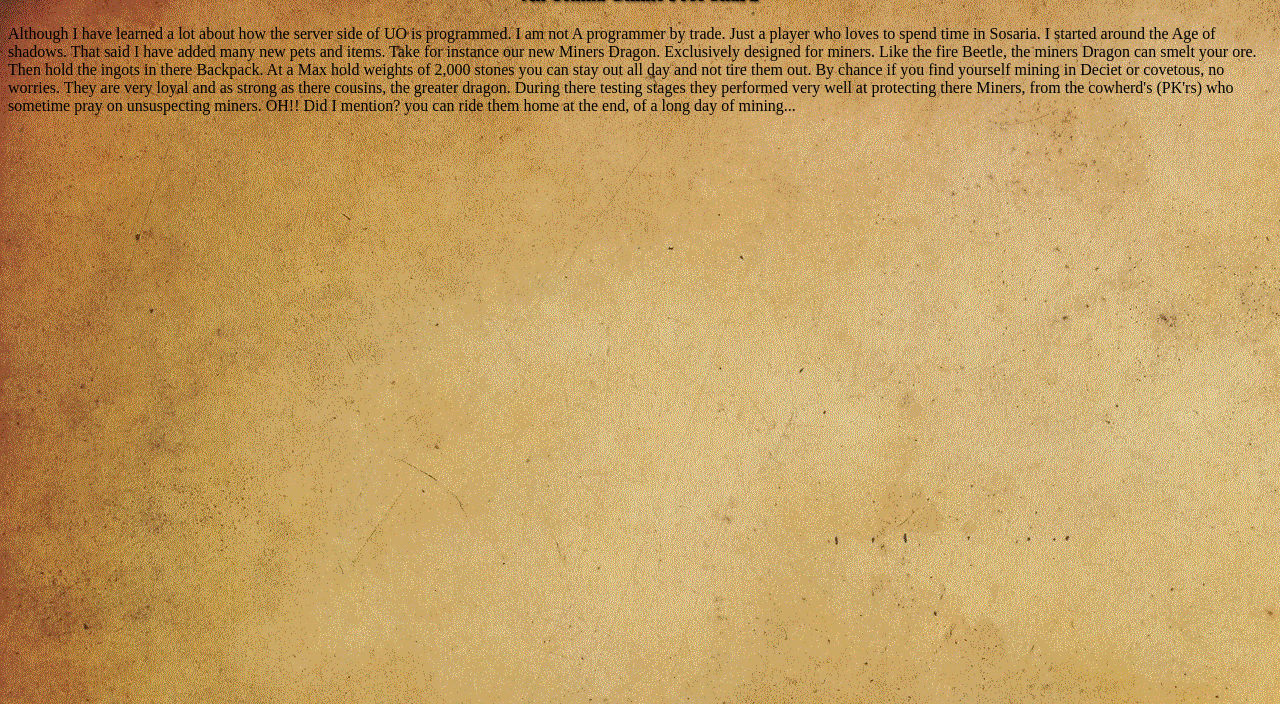
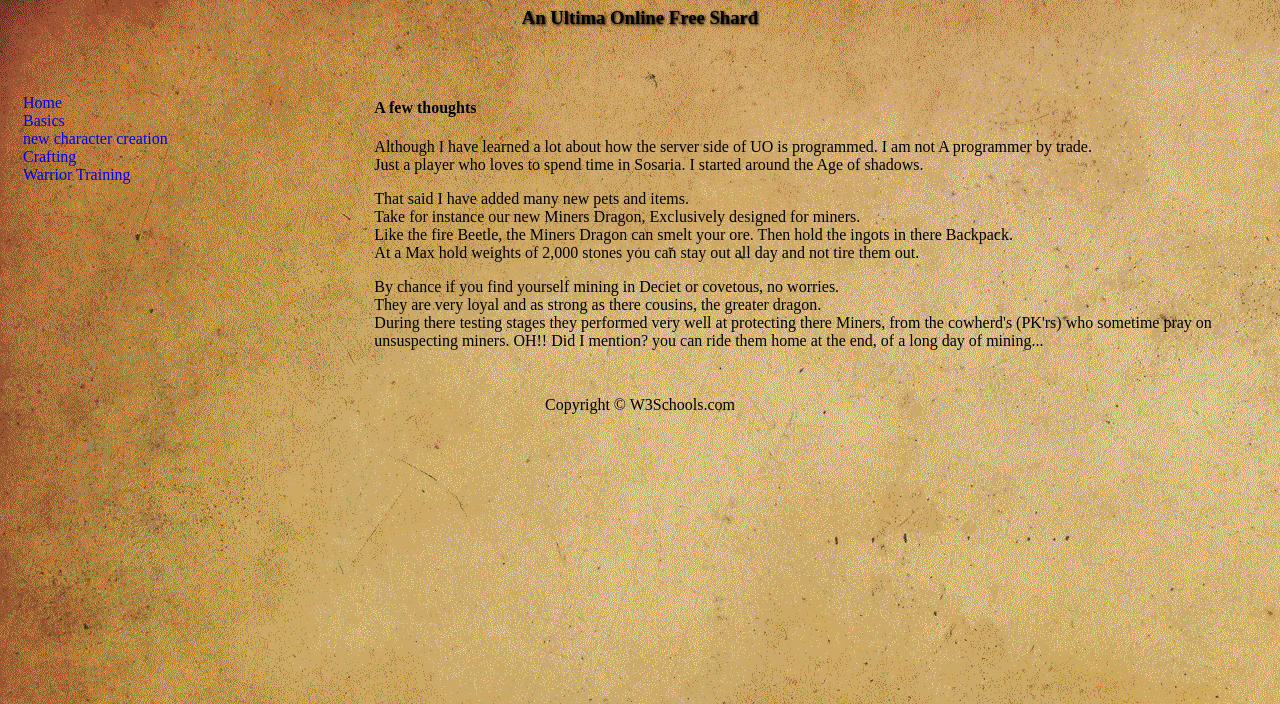
Before and after one commit to DungHook/KTWS--yatta-project, a plain HTML site: page index.html in a window 1280 px wide. Shown: the part 96-800 px from the top of the page. Drawn offline with Linux system fonts and the light colour scheme.

Commit message:
KTWS yatta v4
Added flex box. The Copy of KTWS sep 2017 saved my but. the git copy
here helped me remember where to find the copy of the first flex box

```diff
--- a/Stylesheet01.css
+++ b/Stylesheet01.css
@@ -14,3 +14,59 @@
  				 	text-shadow: 1px 1px 3px black;
  				 	text-align:center;
  				}
+
+        .flex-container
+        {
+            display: -webkit-flex;
+            display: flex;
+            -webkit-flex-flow: row wrap;
+            flex-flow: row wrap;
+            text-align:center;
+        }
+
+        .flex-container > *
+        {
+            padding: 15px;
+            -webkit-flex: 1 100%;
+            flex: 1 100%;
+        }
+
+        .article
+        {
+            text-align: left;
+        }
+
+        .nav ul
+        {
+            list-style-type: none;
+            padding: 0;
+        }
+        .nav ul a
+        {
+            text-decoration: none;
+        }
+
+        @media all and (min-width: 768px)
+        {
+            .nav
+            {
+                text-align: left;
+                -webkit-flex: 1 auto;
+                flex: 1 auto;
+                -webkit-flex-order: 1;
+                order: 1;
+            }
+
+            .article
+            {
+                -webkit-flex:5 0px;
+                flex:5 0px;
+                -webkit-order:2;
+                order:2;
+            }
+            footer
+            {
+                -webkit-flex-order:3;
+                order:3;
+            }
+        }
--- a/index.html
+++ b/index.html
@@ -6,15 +6,40 @@
 
  	</head>
  	<body>
- 		<h1 >" Knights Templar"</h1>
- 		<h3 >"An Ultima Online Free Shard"</h3>
- 		<p>
- 				Although I have learned a lot about how the server side of UO is programmed. I am not A programmer by trade. Just a player who loves to spend time in Sosaria. I started around the Age of shadows.
-	That said I have added many new pets and items. Take for instance  our new Miners Dragon. Exclusively designed for miners.
-Like the fire Beetle, the miners Dragon can smelt your ore. Then hold the ingots in there Backpack. At a Max  hold weights of 2,000 stones you can stay out all day and not tire them out.
-By chance if you find yourself mining in Deciet or covetous, no worries. They are very loyal and as strong as there cousins, the greater dragon.
-During there testing stages they performed very well at protecting there Miners, from the cowherd's (PK'rs) who sometime pray on unsuspecting miners.
-OH!! Did I mention? you can ride them home at the end, of a long day of mining...
- 		</p>
+
+        <div class="flex-container">
+            <header>
+                <h1>Knights Templar</h1>
+                <h3>An Ultima Online Free Shard</h3>
+            </header>
+            <nav class="nav">
+                <ul>
+                    <li><a href="#">Home</a></li>
+                    <li><a href="#">Basics</a></li>
+                    <li><a href="#">new character creation</a></li>
+                    <li><a href="#">Crafting</a></li>
+                    <li><a href="#">Warrior Training</a></li>
+                </ul>
+            </nav>
+
+            <article class="article">
+               <!-- <h1>Knights Templar shard discription</h1> -->
+            <h4>A few thoughts</h4>
+        <p> Although I have learned a lot about how the server side of UO is programmed. I am not A programmer by trade.<br />
+            Just a player who loves to spend time in Sosaria. I started around the Age of shadows.</p>
+        <p>	That said I have added many new pets and items.<br/>
+            Take for instance  our new Miners Dragon, Exclusively designed for miners.<br/>
+            Like the fire Beetle, the Miners Dragon can smelt your ore. Then hold the ingots in there Backpack.<br>
+            At a Max  hold weights of 2,000 stones you can stay out all day and not tire them out.</p>
+        <p> By chance if you find yourself mining in Deciet or covetous, no worries.<br/>
+            They are very loyal and as strong as there cousins, the greater dragon.<br />
+            During there testing stages they performed very well at protecting there Miners, from the cowherd's (PK'rs) who sometime pray on unsuspecting miners.
+            OH!! Did I mention? you can ride them home at the end, of a long day of mining...</p>
+            </article>
+            <footer>
+                Copyright &copy; W3Schools.com
+            </footer>
+        </div>
+
  	</body>
  </html>
```
